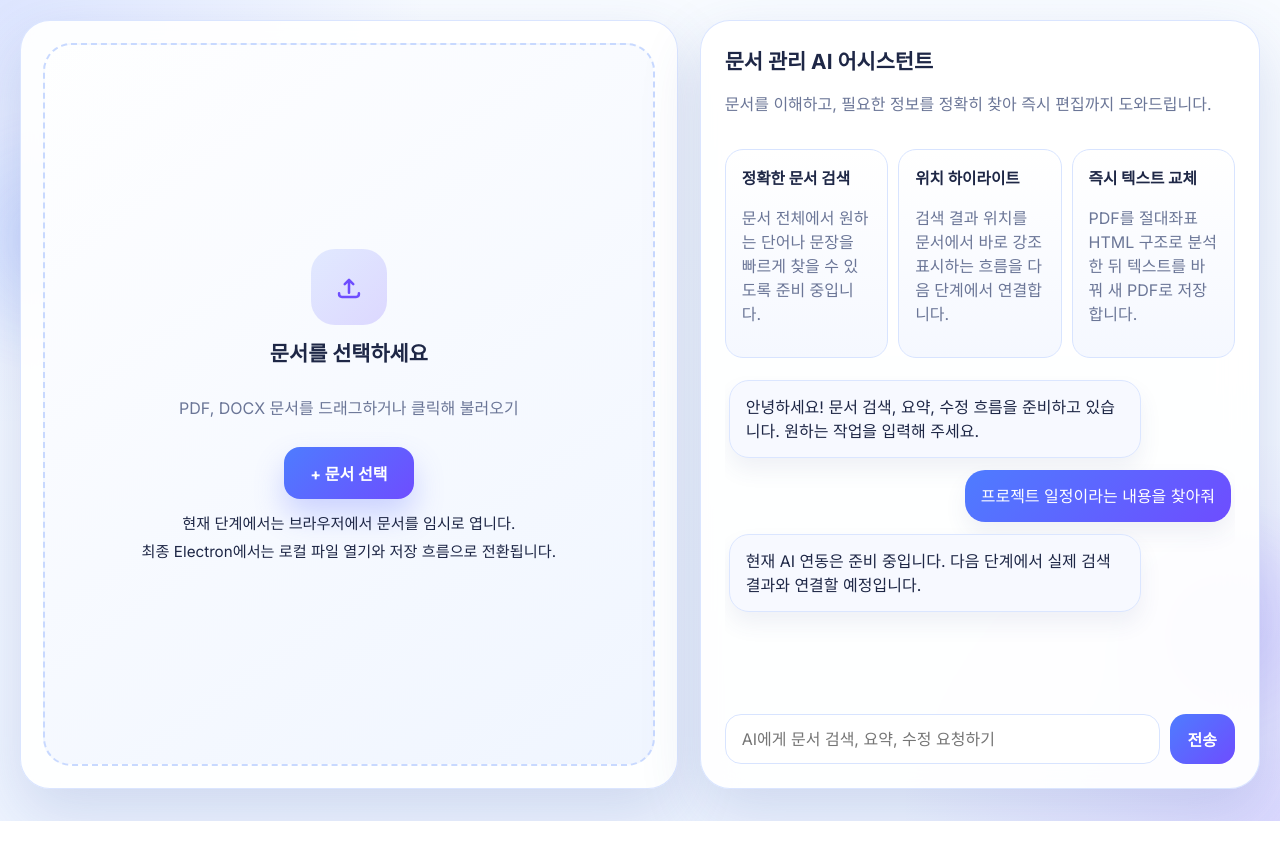
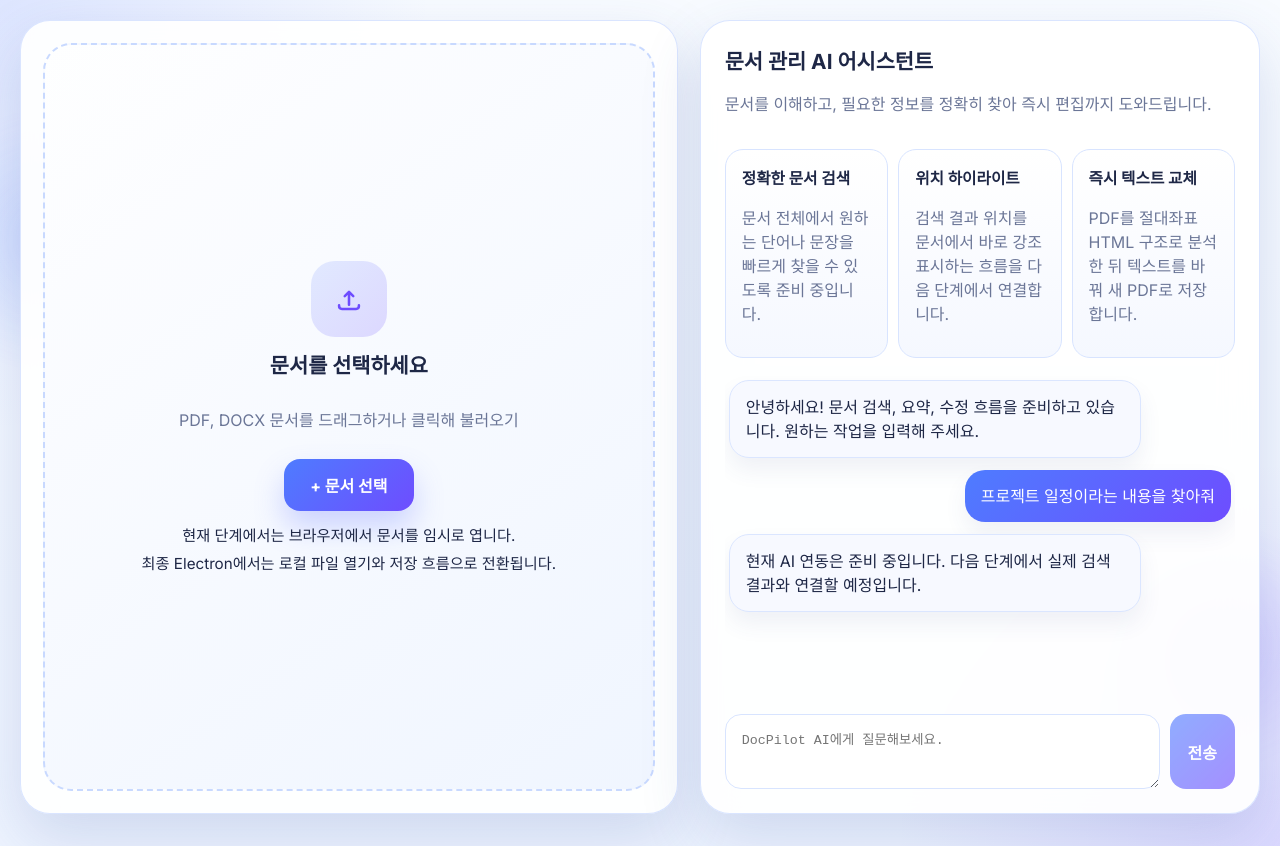
Before and after one commit to puapua55/DocPilot_1, a React (Vite) app in the folder frontend/: page / in a window 1280 px wide. Before the commit the page ends 821 px from the top, so only its background shows below. Built offline with nearby package versions, Linux system fonts and the light colour scheme.

Commit message:
feat: improve chatbot input UX

```diff
--- a/frontend/src/components/ChatInput.jsx
+++ b/frontend/src/components/ChatInput.jsx
@@ -1,11 +1,11 @@
 import { useState } from 'react';
 
-function ChatInput({ onSendMessage }) {
+function ChatInput({ onSendMessage, loading = false }) {
   const [value, setValue] = useState('');
 
   const handleSubmit = (event) => {
     event.preventDefault();
-    if (!value.trim()) {
+    if (!value.trim() || loading) {
       return;
     }
 
@@ -15,15 +15,22 @@ function ChatInput({ onSendMessage }) {
 
   return (
     <form className="chat-input-form" onSubmit={handleSubmit}>
-      <input
+      <textarea
         className="chat-input"
-        type="text"
         value={value}
-        placeholder="AI에게 문서 검색, 요약, 수정 요청하기"
+        rows={3}
+        placeholder="DocPilot AI에게 질문해보세요."
         onChange={(event) => setValue(event.target.value)}
+        onKeyDown={(event) => {
+          if (event.key === 'Enter' && !event.shiftKey) {
+            event.preventDefault();
+            event.currentTarget.form?.requestSubmit();
+          }
+        }}
+        disabled={loading}
       />
-      <button className="chat-submit" type="submit">
-        전송
+      <button className="chat-submit" type="submit" disabled={loading || !value.trim()}>
+        {loading ? '전송 중' : '전송'}
       </button>
     </form>
   );
```
